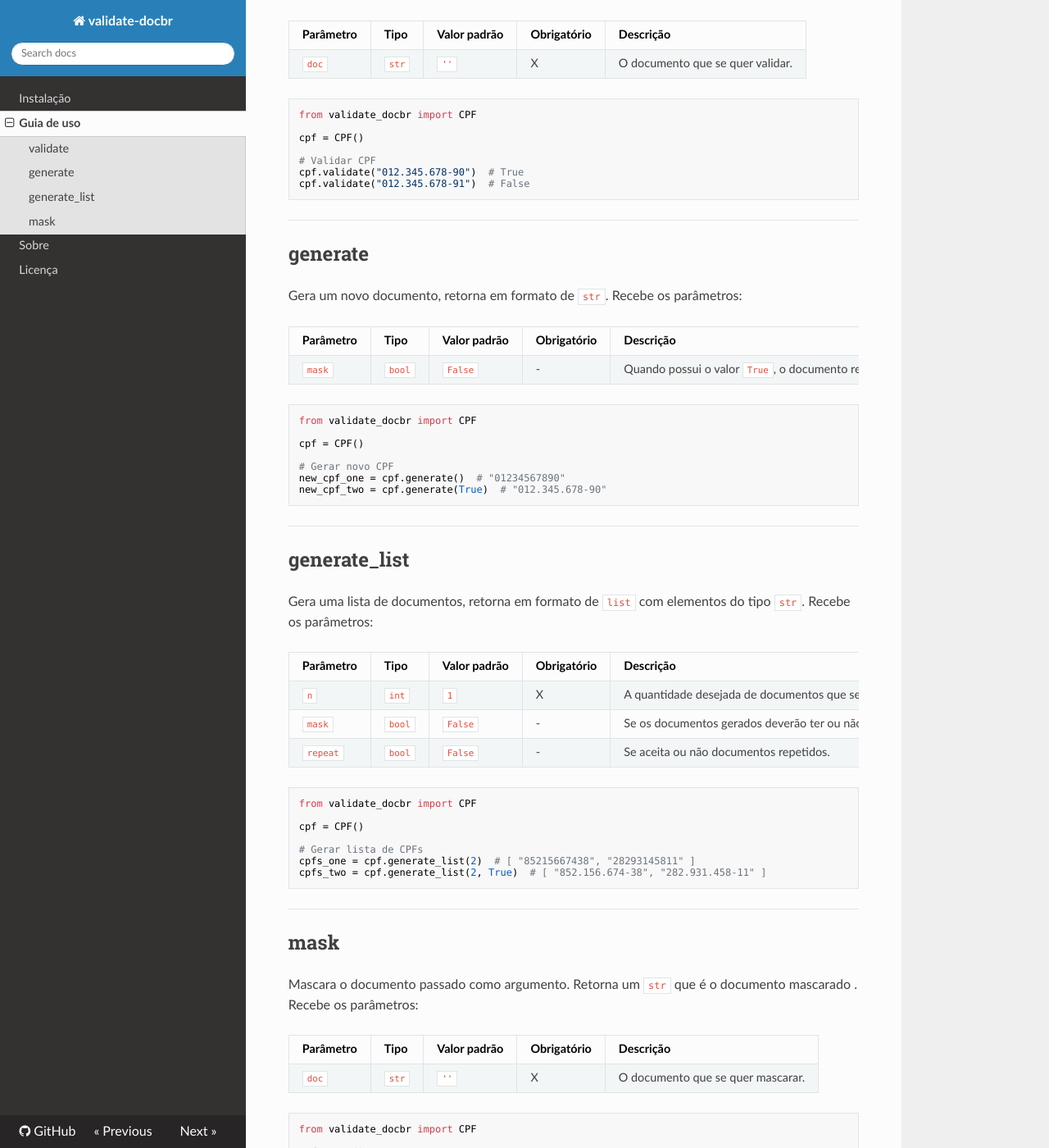
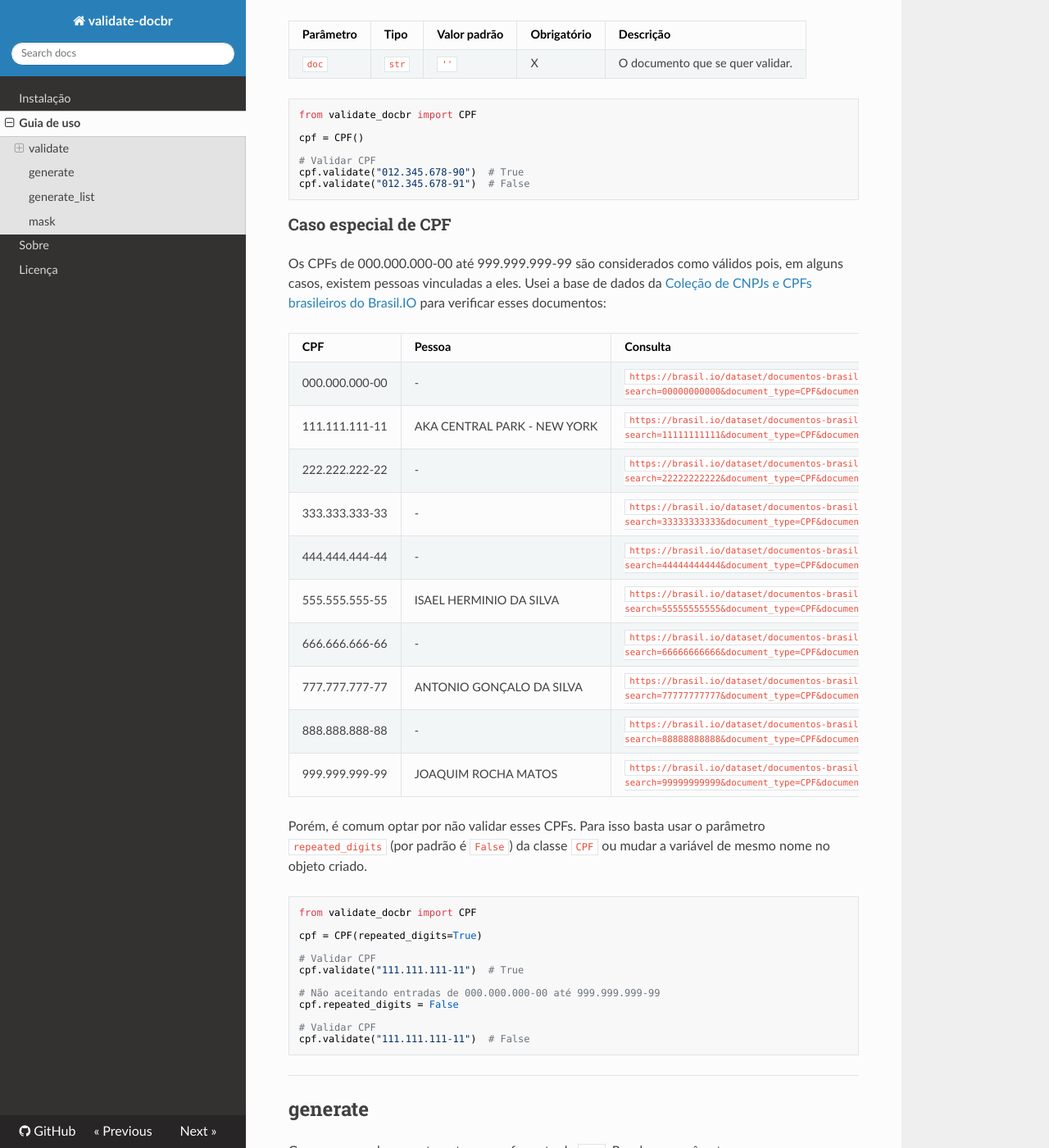
Before and after one commit to alvarofpp/validate-docbr, an MkDocs documentation site: the page built from docs/guia-de-uso.md, in a window 1280 px wide and 1400 px high, scrolled down 337 px. Shown: the whole window at 82% size. Built offline with MkDocs 1.6.1, drawn with Linux system fonts in a browser that asks for light colours; nearby versions of some CDN libraries.

Commit message:
Atualizando a documentação do CPF

````diff
--- a/docs/guia-de-uso.md
+++ b/docs/guia-de-uso.md
@@ -17,6 +17,38 @@
 # Validar CPF
 cpf.validate("012.345.678-90")  # True
 cpf.validate("012.345.678-91")  # False
+```
+
+### Caso especial de CPF
+Os CPFs de 000.000.000-00 até 999.999.999-99 são considerados como válidos pois, em alguns casos, existem pessoas vinculadas a eles. Usei a base de dados da [Coleção de CNPJs e CPFs brasileiros do Brasil.IO](https://brasil.io/dataset/documentos-brasil/documents) para verificar esses documentos:
+
+| CPF | Pessoa | Consulta |
+| --- | ------ | -------- |
+| 000.000.000-00 | - | `https://brasil.io/dataset/documentos-brasil/documents?search=00000000000&document_type=CPF&document=&name=&sources=` |
+| 111.111.111-11 | AKA CENTRAL PARK - NEW YORK | `https://brasil.io/dataset/documentos-brasil/documents?search=11111111111&document_type=CPF&document=&name=&sources=` |
+| 222.222.222-22 | - | `https://brasil.io/dataset/documentos-brasil/documents?search=22222222222&document_type=CPF&document=&name=&sources=` |
+| 333.333.333-33 | - | `https://brasil.io/dataset/documentos-brasil/documents?search=33333333333&document_type=CPF&document=&name=&sources=` |
+| 444.444.444-44 | - | `https://brasil.io/dataset/documentos-brasil/documents?search=44444444444&document_type=CPF&document=&name=&sources=` |
+| 555.555.555-55 | ISAEL HERMINIO DA SILVA | `https://brasil.io/dataset/documentos-brasil/documents?search=55555555555&document_type=CPF&document=&name=&sources=` |
+| 666.666.666-66 | - | `https://brasil.io/dataset/documentos-brasil/documents?search=66666666666&document_type=CPF&document=&name=&sources=` |
+| 777.777.777-77 | ANTONIO GONÇALO DA SILVA | `https://brasil.io/dataset/documentos-brasil/documents?search=77777777777&document_type=CPF&document=&name=&sources=` |
+| 888.888.888-88 | - | `https://brasil.io/dataset/documentos-brasil/documents?search=88888888888&document_type=CPF&document=&name=&sources=` |
+| 999.999.999-99 | JOAQUIM ROCHA MATOS | `https://brasil.io/dataset/documentos-brasil/documents?search=99999999999&document_type=CPF&document=&name=&sources=` |
+
+Porém, é comum optar por não validar esses CPFs. Para isso basta usar o parâmetro `repeated_digits` (por padrão é `False`) da classe `CPF` ou mudar a variável de mesmo nome no objeto criado.
+```python
+from validate_docbr import CPF
+
+cpf = CPF(repeated_digits=True)
+
+# Validar CPF
+cpf.validate("111.111.111-11")  # True
+
+# Não aceitando entradas de 000.000.000-00 até 999.999.999-99
+cpf.repeated_digits = False
+
+# Validar CPF
+cpf.validate("111.111.111-11")  # False
 ```
 
 ------------
````
